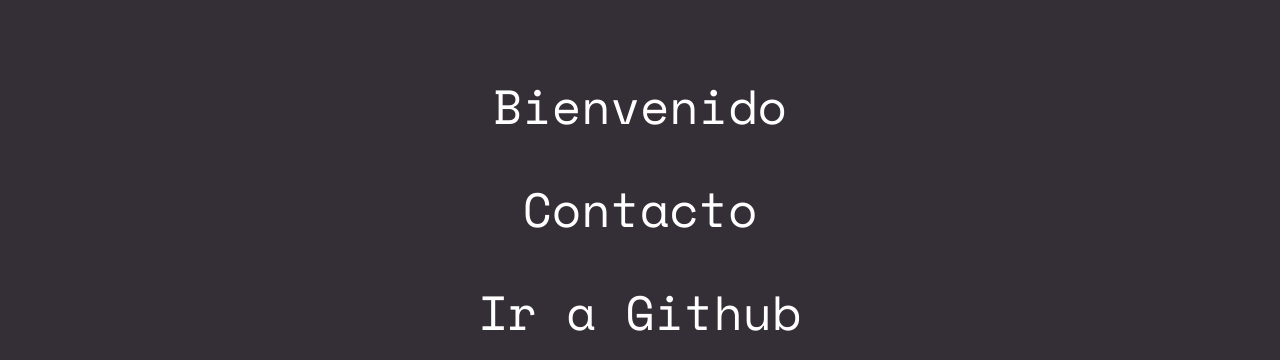
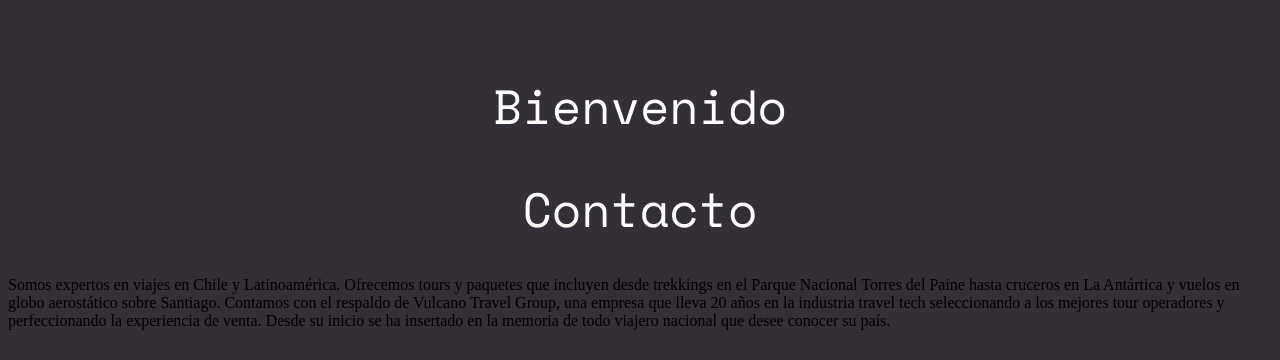
Before and after one commit to Virginia74/virginiasilvasalas, a plain HTML site: page index.html in a window 1280 px wide. Shown: the top 360 px of the page. Drawn offline with nearby package versions, Linux system fonts and the light colour scheme; files that its build step writes are made by us from their sources.

Commit message:
css html bootstrap parrafo

```diff
--- a/index.html
+++ b/index.html
@@ -12,6 +12,7 @@
   <div class="container">
     <h1>Bienvenido</h1>
     <h1>Contacto</h1>
+    <p> Somos expertos en viajes en Chile y Latinoamérica. Ofrecemos tours y paquetes que incluyen desde trekkings en el Parque Nacional Torres del Paine hasta cruceros en La Antártica y vuelos en globo aerostático sobre Santiago. Contamos con el respaldo de Vulcano Travel Group, una empresa que lleva 20 años en la industria travel tech seleccionando a los mejores tour operadores y perfeccionando la experiencia de venta. Desde su inicio se ha insertado en la memoria de todo viajero nacional que desee conocer su país.</p>
     <h1>Ir a Github</h1>
     <a href="https://github.com/">
       <img src="https://assets-cdn.github.com/images/modules/logos_page/Octocat.png" alt="octocat">
```
